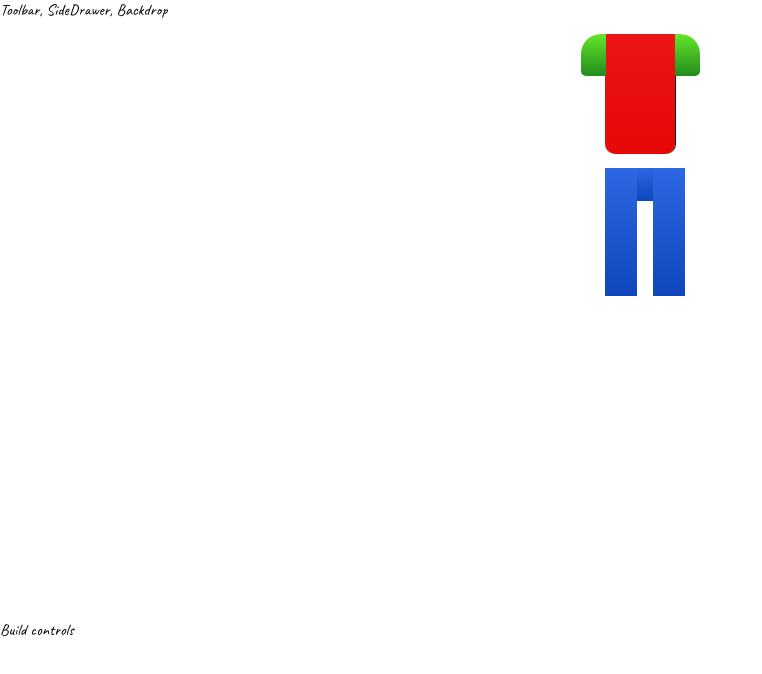
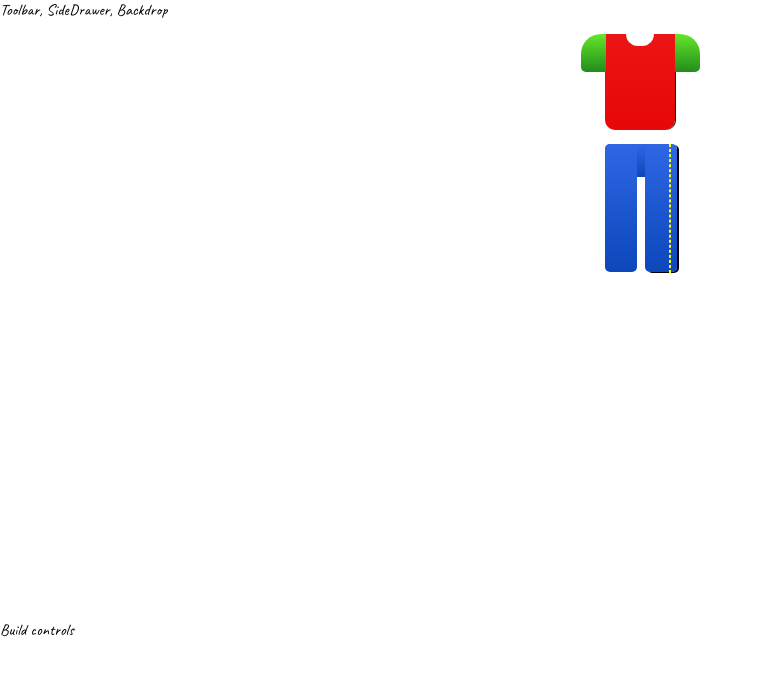
Before and after one commit to adam23stevens/wrapmeapp, a React app: page / in a window 1280 px wide. Shown: the top 674 px of the page, without its empty margins (0-762 px from the left). Built offline with nearby package versions, Linux system fonts and the light colour scheme.

Commit message:
more clothes

```diff
--- a/src/components/Outfit/Outfit.js
+++ b/src/components/Outfit/Outfit.js
@@ -13,8 +13,8 @@ const outfit = (props) => {
 
     return (
         <div className={classes.Outfit}>
-            <OutfitPart type='Shirt' colour='Red'/>
-            <OutfitPart type='Trousers' colour='Blue'/>
+            <OutfitPart type='Tee' colour='Red'/>
+            <OutfitPart type='Jeans' colour='Blue'/>
         </div>
     )
 }
--- a/src/components/Outfit/OutfitPart/OutfitPart.css
+++ b/src/components/Outfit/OutfitPart/OutfitPart.css
@@ -1,51 +1,71 @@
-.Shirt {
-    height: 20%;
+.Tee {
+    height: 16%;
     width: 10%;
     border-radius: 0 0 10px 10px;
-    box-shadow: 1px 0 #000000;
+    box-shadow: 1px 0 black;
     margin: 2% auto;
     position:relative;
 }
 
-.ShirtSleeve{
-    height: 35%;
+.TeeNeck{
+    position: absolute;
+    width: 40%;
+    height: 13%;
+    border-radius: 0 0 15px 15px;
+    background-color: white;
+    align-items: center;
+    left: 30%;
+}
+
+.TeeSleeve{
+    height: 40%;
     width: 35%;
     position: absolute;
     background: inherit;
 }
 
-.ShirtSleeveLeft{
+.TeeSleeveLeft{
     border-radius: 20px 0 0 5px;
     left: -24px;
 }
 
-.ShirtSleeveRight {
+.TeeSleeveRight {
     border-radius: 0 20px 5px 0;
     left: 70px;
 }
 
-.Trousers{
+.Jeans{
     height: 5.5%;
     width: 10%;
     margin: 2% auto;
     position: relative;
+    border-radius: 5px 5px 0 0;
 }
 
-.TrouserLegLeft{
+.JeansLegLeft{
     position: absolute;
     margin-right: 12px;
     background: inherit;
     height: 8rem;
     width: 2rem;
+    border-radius: 5px 0 5px 5px;
 }
 
-.TrouserLegRight{
+.JeansLegRight{
     position: absolute;
     margin-right: 12px;
     background: inherit;
     height: 8rem;
     width: 2rem;
-    left: 3rem;
+    left: 2.5rem;
+    border-radius: 5px 5px 5px 5px;
+    box-shadow: 2px 1px black;
+}
+.JeansStitch {
+    border: 1px dashed yellow;
+    position: absolute;
+    height: 99%;
+    left: 1.5rem;
 }
 
 .Red{
--- a/src/components/Outfit/OutfitPart/OutfitPart.js
+++ b/src/components/Outfit/OutfitPart/OutfitPart.js
@@ -8,19 +8,22 @@ class OutfitPart extends Component {
         let outfitPart = null;
 
         switch(this.props.type) {
-            case ('Shirt') :
+            case ('Tee') :
                 outfitPart = (
-                     <div className={[classes.Shirt, classes.Red].join(' ')}>
-                        <div className={[classes.ShirtSleeve, classes.ShirtSleeveLeft, classes.Green].join(' ')}/>
-                        <div className={[classes.ShirtSleeve, classes.ShirtSleeveRight, classes.Green].join(' ')}/>
+                     <div className={[classes.Tee, classes.Red].join(' ')}>
+                        <div className={classes.TeeNeck}/>
+                        <div className={[classes.TeeSleeve, classes.TeeSleeveLeft, classes.Green].join(' ')}/>
+                        <div className={[classes.TeeSleeve, classes.TeeSleeveRight, classes.Green].join(' ')}/>
                      </div>
                 );
                 break;
-            case ('Trousers') :
+            case ('Jeans') :
                 outfitPart = (
-                    <div className={[classes.Trousers, classes.Blue].join(' ')}>
-                        <div className={classes.TrouserLegLeft}></div>
-                        <div className={classes.TrouserLegRight}></div>
+                    <div className={[classes.Jeans, classes.Blue].join(' ')}>
+                        <div className={classes.JeansLegLeft}/>
+                        <div className={classes.JeansLegRight}>
+                            <div className={classes.JeansStitch}/>
+                        </div>
                     </div>
                 )
                 break;
```
